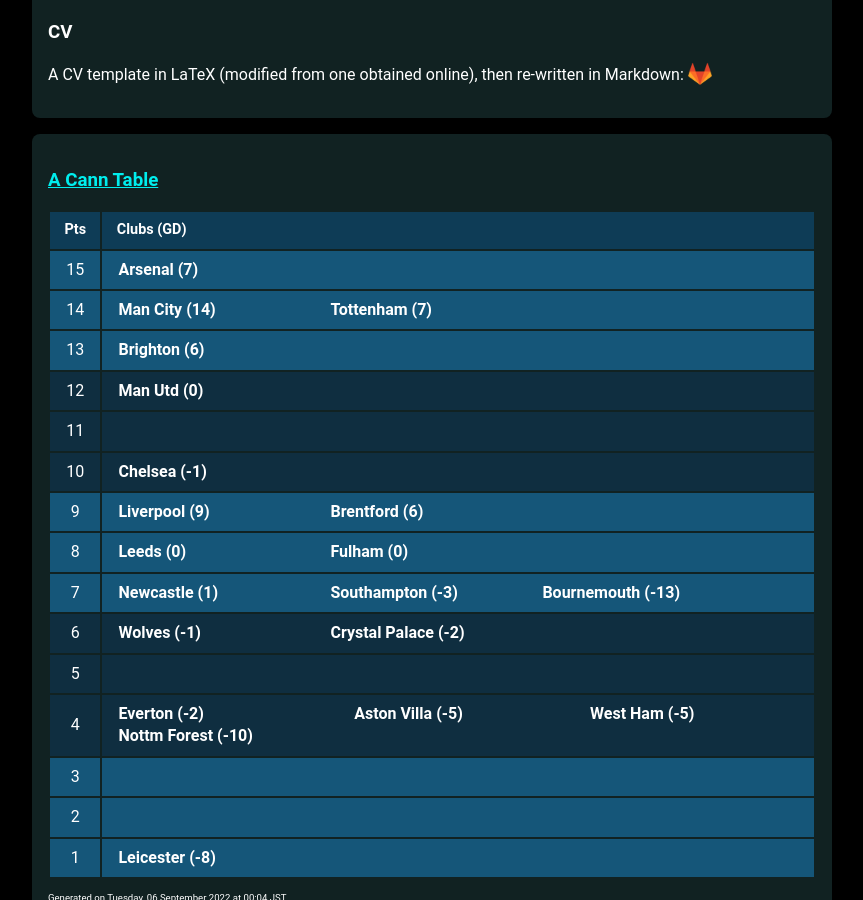
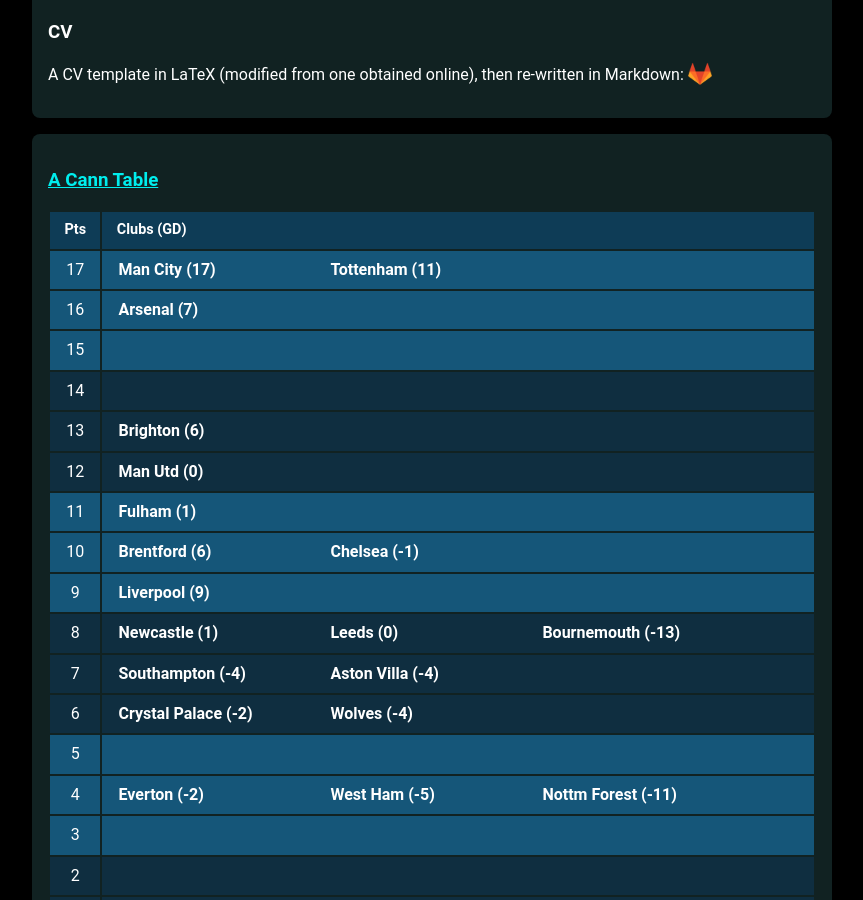
Before and after one commit to muru/muru.github.io, a Jekyll site: the page built from resources.md, in a window 1280 px wide and 900 px high, scrolled down 1235 px. Shown: the whole window, without its empty margins (208-1071 px from the left). Built offline with Jekyll 4.4.1, drawn with Linux system fonts in a browser that asks for light colours; some web fonts are replaced; some of the changed text lies outside the part shown.

Commit message:
updated cann-table: Sun 18 Sep 20:06:16 JST 2022

```diff
--- a/cann-table.html
+++ b/cann-table.html
@@ -1,19 +1,29 @@
 <table id="cann-table">
 <thead> <th> Pts </th> <th> Clubs (GD) </th> </thead>
 	<tr class="cann-row-1">
-		<td class="cann-point"> 15 </td>
+		<td class="cann-point"> 17 </td>
+		<td class="cann-clubs">
+			<span class="club-name"> Man City (17) </span>
+			<span class="club-name"> Tottenham (11) </span>
+		</td>
+ 	</tr>
+	<tr class="cann-row-1">
+		<td class="cann-point"> 16 </td>
 		<td class="cann-clubs">
 			<span class="club-name"> Arsenal (7) </span>
 		</td>
  	</tr>
 	<tr class="cann-row-1">
+		<td class="cann-point"> 15 </td>
+		<td class="cann-clubs">
+		</td>
+ 	</tr>
+	<tr class="cann-row-2">
 		<td class="cann-point"> 14 </td>
 		<td class="cann-clubs">
-			<span class="club-name"> Man City (14) </span>
-			<span class="club-name"> Tottenham (7) </span>
 		</td>
  	</tr>
-	<tr class="cann-row-1">
+	<tr class="cann-row-2">
 		<td class="cann-point"> 13 </td>
 		<td class="cann-clubs">
 			<span class="club-name"> Brighton (6) </span>
@@ -25,14 +35,16 @@
 			<span class="club-name"> Man Utd (0) </span>
 		</td>
  	</tr>
-	<tr class="cann-row-2">
+	<tr class="cann-row-1">
 		<td class="cann-point"> 11 </td>
 		<td class="cann-clubs">
+			<span class="club-name"> Fulham (1) </span>
 		</td>
  	</tr>
-	<tr class="cann-row-2">
+	<tr class="cann-row-1">
 		<td class="cann-point"> 10 </td>
 		<td class="cann-clubs">
+			<span class="club-name"> Brentford (6) </span>
 			<span class="club-name"> Chelsea (-1) </span>
 		</td>
  	</tr>
@@ -40,43 +52,41 @@
 		<td class="cann-point"> 9 </td>
 		<td class="cann-clubs">
 			<span class="club-name"> Liverpool (9) </span>
-			<span class="club-name"> Brentford (6) </span>
 		</td>
  	</tr>
-	<tr class="cann-row-1">
+	<tr class="cann-row-2">
 		<td class="cann-point"> 8 </td>
 		<td class="cann-clubs">
+			<span class="club-name"> Newcastle (1) </span>
 			<span class="club-name"> Leeds (0) </span>
-			<span class="club-name"> Fulham (0) </span>
+			<span class="club-name"> Bournemouth (-13) </span>
 		</td>
  	</tr>
-	<tr class="cann-row-1">
+	<tr class="cann-row-2">
 		<td class="cann-point"> 7 </td>
 		<td class="cann-clubs">
-			<span class="club-name"> Newcastle (1) </span>
-			<span class="club-name"> Southampton (-3) </span>
-			<span class="club-name"> Bournemouth (-13) </span>
+			<span class="club-name"> Southampton (-4) </span>
+			<span class="club-name"> Aston Villa (-4) </span>
 		</td>
  	</tr>
 	<tr class="cann-row-2">
 		<td class="cann-point"> 6 </td>
 		<td class="cann-clubs">
-			<span class="club-name"> Wolves (-1) </span>
 			<span class="club-name"> Crystal Palace (-2) </span>
+			<span class="club-name"> Wolves (-4) </span>
 		</td>
  	</tr>
-	<tr class="cann-row-2">
+	<tr class="cann-row-1">
 		<td class="cann-point"> 5 </td>
 		<td class="cann-clubs">
 		</td>
  	</tr>
-	<tr class="cann-row-2">
+	<tr class="cann-row-1">
 		<td class="cann-point"> 4 </td>
 		<td class="cann-clubs">
 			<span class="club-name"> Everton (-2) </span>
-			<span class="club-name"> Aston Villa (-5) </span>
 			<span class="club-name"> West Ham (-5) </span>
-			<span class="club-name"> Nottm Forest (-10) </span>
+			<span class="club-name"> Nottm Forest (-11) </span>
 		</td>
  	</tr>
 	<tr class="cann-row-1">
@@ -84,16 +94,16 @@
 		<td class="cann-clubs">
 		</td>
  	</tr>
-	<tr class="cann-row-1">
+	<tr class="cann-row-2">
 		<td class="cann-point"> 2 </td>
 		<td class="cann-clubs">
 		</td>
  	</tr>
-	<tr class="cann-row-1">
+	<tr class="cann-row-2">
 		<td class="cann-point"> 1 </td>
 		<td class="cann-clubs">
-			<span class="club-name"> Leicester (-8) </span>
+			<span class="club-name"> Leicester (-12) </span>
 		</td>
  	</tr>
 </table>
-<span id="cann-gen-note"> Generated on  Tuesday, 06 September 2022 at 00:04 JST. </span>
+<span id="cann-gen-note"> Generated on  Sunday, 18 September 2022 at 20:06 JST. </span>
```
